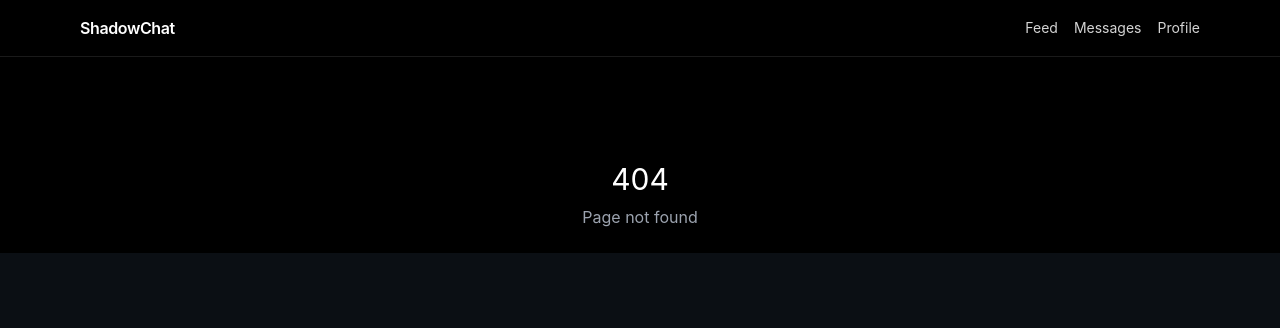
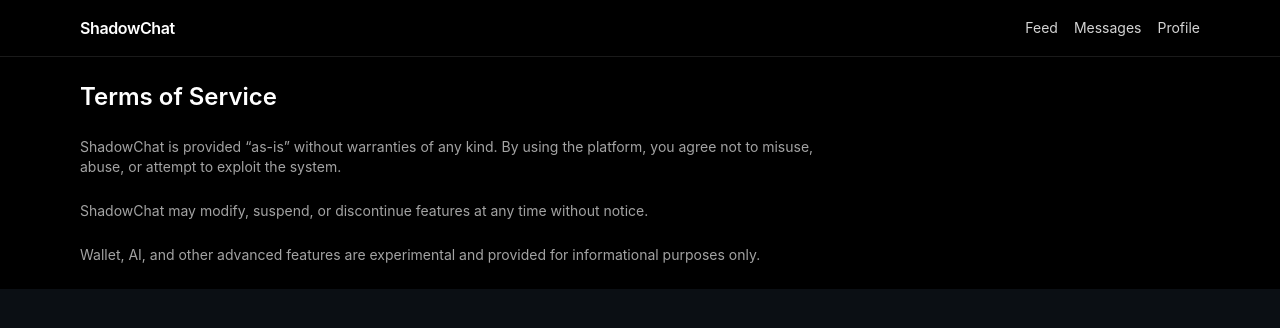
Before and after one commit to skylerblue444-code/Shadow-chat, a Next.js app in the folder apps/web/: page /terms in a window 1280 px wide. Before the commit this address had no page. Shown: the top 328 px of the page. Built offline with nearby package versions, Linux system fonts and the light colour scheme.

Commit message:
Create page.tsx

```diff
--- /dev/null
+++ b/apps/web/app/terms/page.tsx
@@ -0,0 +1,27 @@
+import AnimatedPage from "@/components/AnimatedPage";
+
+export default function TermsPage() {
+  return (
+    <AnimatedPage>
+      <div className="space-y-6 max-w-3xl">
+        <h1 className="text-2xl font-semibold">Terms of Service</h1>
+
+        <p className="text-neutral-400 text-sm">
+          ShadowChat is provided “as-is” without warranties of any kind.
+          By using the platform, you agree not to misuse, abuse, or attempt
+          to exploit the system.
+        </p>
+
+        <p className="text-neutral-400 text-sm">
+          ShadowChat may modify, suspend, or discontinue features at any time
+          without notice.
+        </p>
+
+        <p className="text-neutral-400 text-sm">
+          Wallet, AI, and other advanced features are experimental and provided
+          for informational purposes only.
+        </p>
+      </div>
+    </AnimatedPage>
+  );
+}
```
